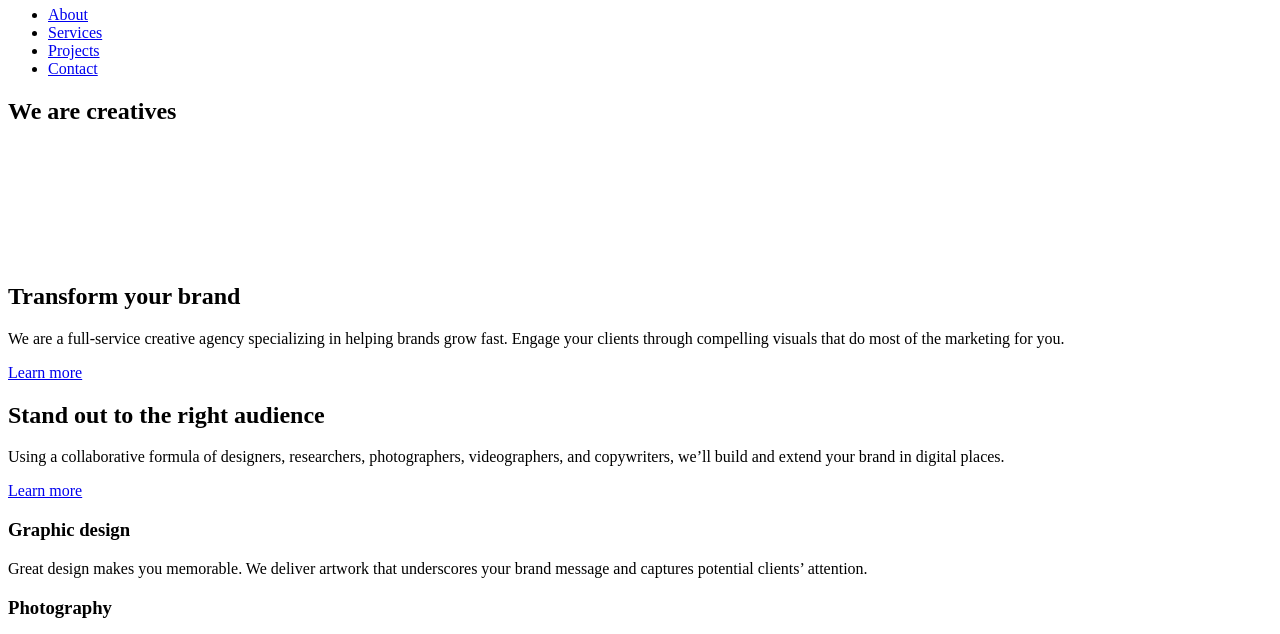
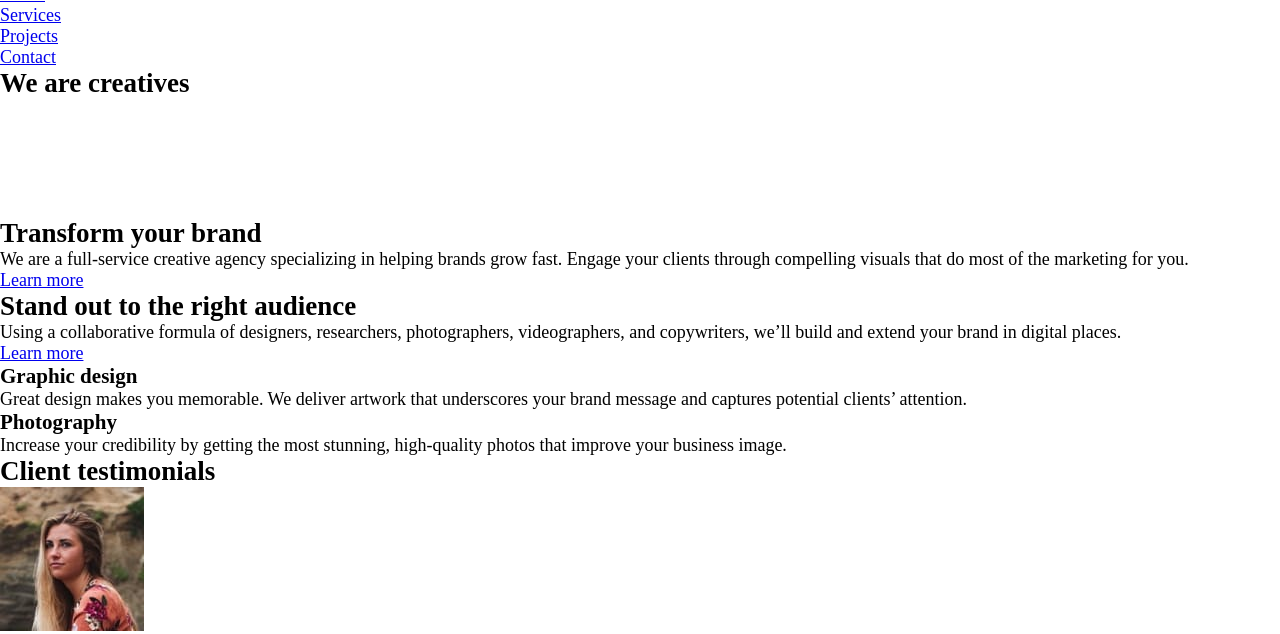
Before and after one commit to MuiaMuteti/Sunnyside-agency-landing-page, a plain HTML site: page index.html in a window 1280 px wide. Shown: the part 68-702 px from the top of the page. Drawn offline with Linux system fonts and the light colour scheme.

Commit message:
Update: Presets and base styles

```diff
--- /dev/null
+++ b/css/style.css
@@ -0,0 +1,39 @@
+/* variables */
+:root {
+    --primary-soft-red: hsl(7, 99%, 70%);
+    --primary-yellow: hsl(51, 100%, 49%);
+    --primary-dark-desaturated-cyan: hsl(167, 40%, 24%);
+    --primary-dark-blue: hsl(198, 62%, 26%);
+    --primary-dark-moderate-cyan: hsl(168, 34%, 41%);
+
+    --neutral-very-dark-desaturated-blue: hsl(212, 27%, 19%);
+    --neutral-very-dark-grayish-blue: hsl(213, 9%, 39%);
+    --neutral-dark-grayish-blue: hsl(232, 10%, 55%);
+    --neutral-grayish-blue: hsl(210, 4%, 67%);
+    --neutral-white: hsl(0, 0%, 100%);
+
+    --heading-font: font-family: 'Fraunces', serif;
+    --content-font: font-family: 'Barlow', sans-serif;
+}
+
+/* resets and base styles */
+
+* {
+    box-sizing: border-box;
+    padding: 0;
+    margin: 0;
+}
+
+html {
+    font-size: 62.5%;
+}
+
+body {
+    font-size: 1.8rem;
+    font-family: var(--content-font);
+}
+
+img {
+    max-width: 100%;
+    height: auto;
+}
--- a/index.html
+++ b/index.html
@@ -8,6 +8,12 @@
   <link rel="icon" type="image/png" sizes="32x32" href="./images/favicon-32x32.png">
 
   <title>Frontend Mentor | Sunnyside agency landing page</title>
+
+  <link rel="preconnect" href="https://fonts.googleapis.com">
+  <link rel="preconnect" href="https://fonts.gstatic.com" crossorigin>
+  <link href="https://fonts.googleapis.com/css2?family=Barlow:wght@400;600&family=Fraunces:opsz,wght@9..144,700;9..144,900&display=swap" rel="stylesheet">
+
+  <link rel="stylesheet" href="./css/style.css">
 
 </head>
 <body>
```
